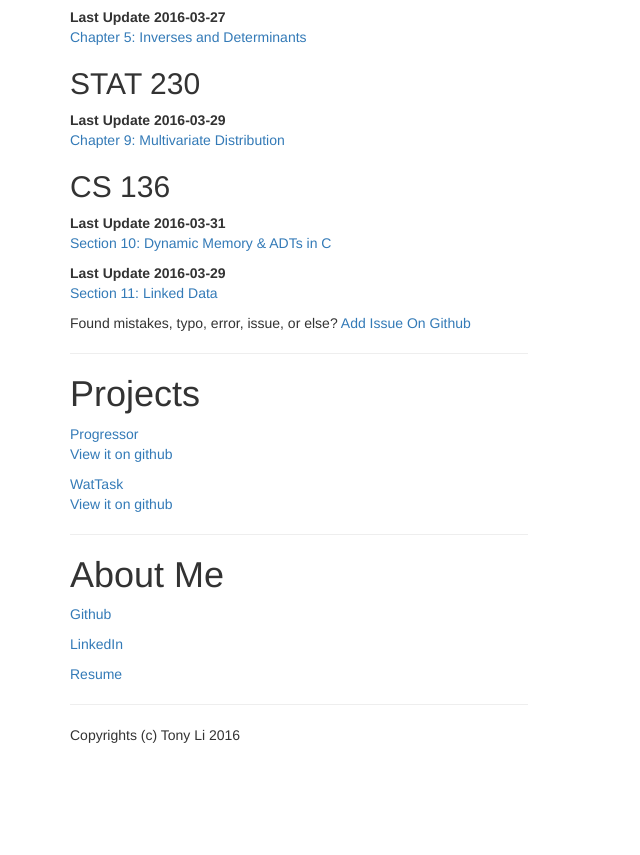
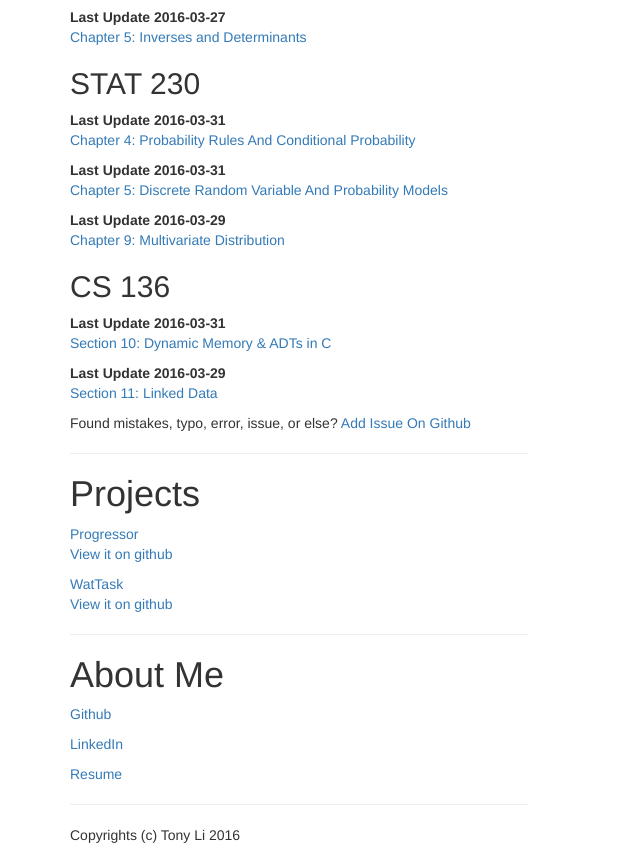
Before and after one commit to mysterytony/mysterytony.github.io, a plain HTML site: page index.html in a window 1280 px wide. Shown: the part 821-1676 px from the top of the page, without its empty margins (0-640 px from the left). Before the commit the page ends 1576 px from the top, so only its background shows below. Drawn offline with nearby package versions, Linux system fonts and the light colour scheme; files that its build step writes are made by us from their sources.

Commit message:
stat update

```diff
--- a/index.html
+++ b/index.html
@@ -80,8 +80,17 @@
       </h2>
 
       <p>
+        <strong>Last Update 2016-03-31</strong><br>
+        <a href="http://mysterytony.github.io/notes/stat230/chapter4.pdf">Chapter 4: Probability Rules And Conditional Probability</a>
+      </p>
+
+      <p>
+        <strong>Last Update 2016-03-31</strong><br>
+        <a href="http://mysterytony.github.io/notes/stat230/chapter5.pdf">Chapter 5: Discrete Random Variable And Probability Models</a>
+      </p>
+
+      <p>
         <strong>Last Update 2016-03-29</strong><br>
-
         <a href="http://mysterytony.github.io/notes/stat230/chapter9.html">Chapter 9: Multivariate Distribution</a>
       </p>
 
```
Also changed, not shown: 2 other files.
